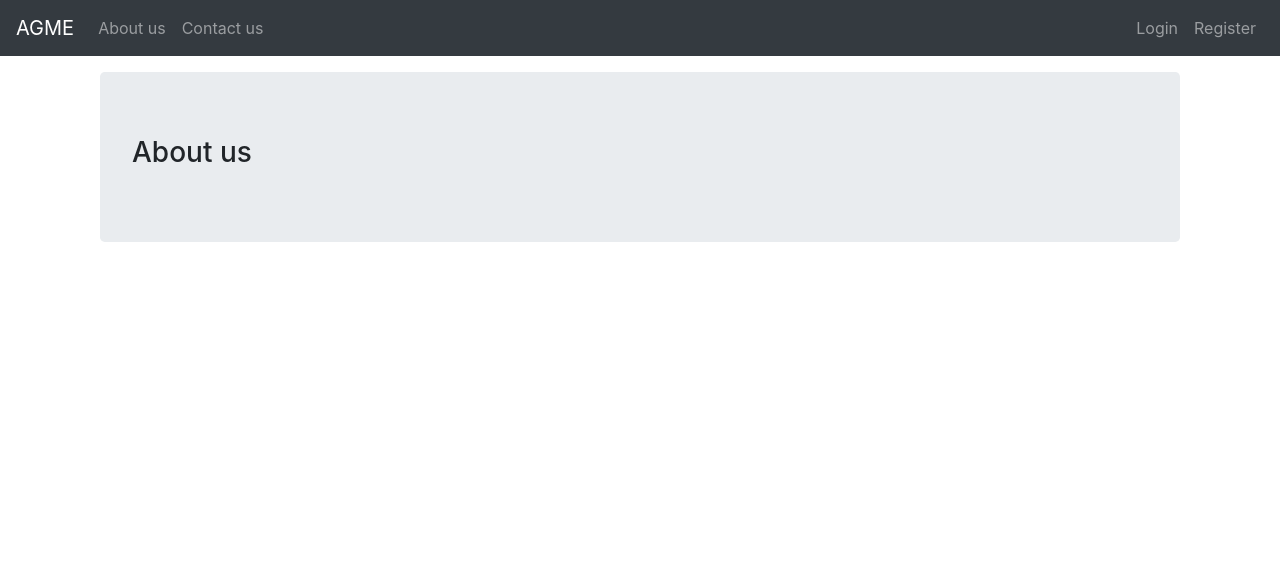
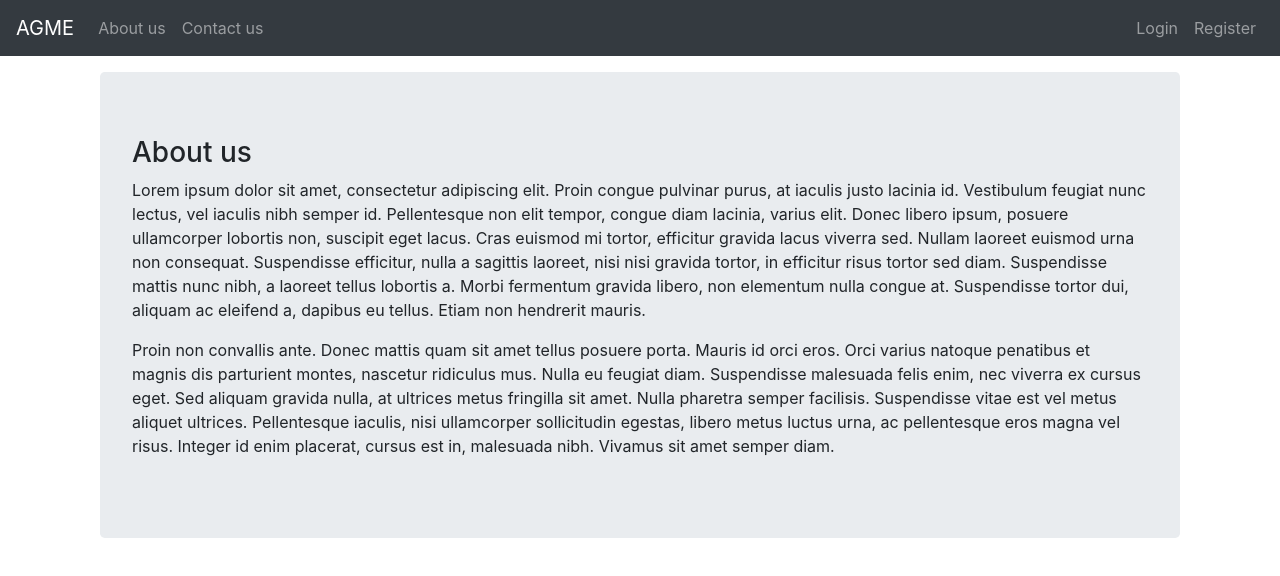
Before and after one commit to RMIT-SEPT/majorproject-8-mon-17-30-1, a React (Create React App) app in the folder FrontEnd/sept-react-frontend/: page /about in a window 1280 px wide. Shown: the top 576 px of the page. Built offline with nearby package versions, Linux system fonts and the light colour scheme.

Commit message:
about us lorem added

```diff
--- a/FrontEnd/sept-react-frontend/src/component/about.js
+++ b/FrontEnd/sept-react-frontend/src/component/about.js
@@ -11,6 +11,13 @@ export default class About extends Component {
       <div className="container">
         <header className="jumbotron">
           <h3>About us</h3>
+          <p>
+            Lorem ipsum dolor sit amet, consectetur adipiscing elit. Proin congue pulvinar purus, at iaculis justo lacinia id. Vestibulum feugiat nunc lectus, vel iaculis nibh semper id. Pellentesque non elit tempor, congue diam lacinia, varius elit. Donec libero ipsum, posuere ullamcorper lobortis non, suscipit eget lacus. Cras euismod mi tortor, efficitur gravida lacus viverra sed. Nullam laoreet euismod urna non consequat. Suspendisse efficitur, nulla a sagittis laoreet, nisi nisi gravida tortor, in efficitur risus tortor sed diam. Suspendisse mattis nunc nibh, a laoreet tellus lobortis a. Morbi fermentum gravida libero, non elementum nulla congue at. Suspendisse tortor dui, aliquam ac eleifend a, dapibus eu tellus. Etiam non hendrerit mauris.
+          </p>
+
+          <p>
+            Proin non convallis ante. Donec mattis quam sit amet tellus posuere porta. Mauris id orci eros. Orci varius natoque penatibus et magnis dis parturient montes, nascetur ridiculus mus. Nulla eu feugiat diam. Suspendisse malesuada felis enim, nec viverra ex cursus eget. Sed aliquam gravida nulla, at ultrices metus fringilla sit amet. Nulla pharetra semper facilisis. Suspendisse vitae est vel metus aliquet ultrices. Pellentesque iaculis, nisi ullamcorper sollicitudin egestas, libero metus luctus urna, ac pellentesque eros magna vel risus. Integer id enim placerat, cursus est in, malesuada nibh. Vivamus sit amet semper diam.
+          </p>
         </header>
       </div>
     );
```
